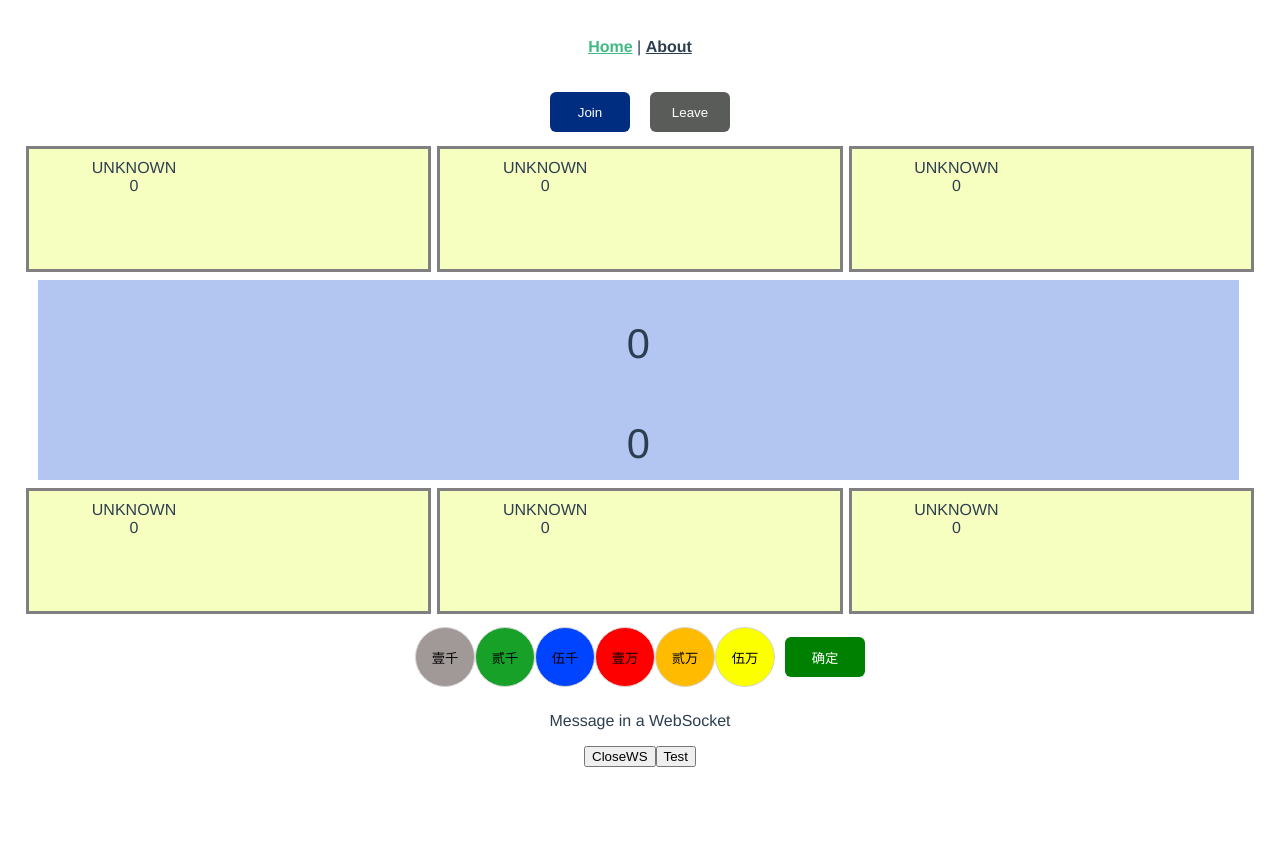
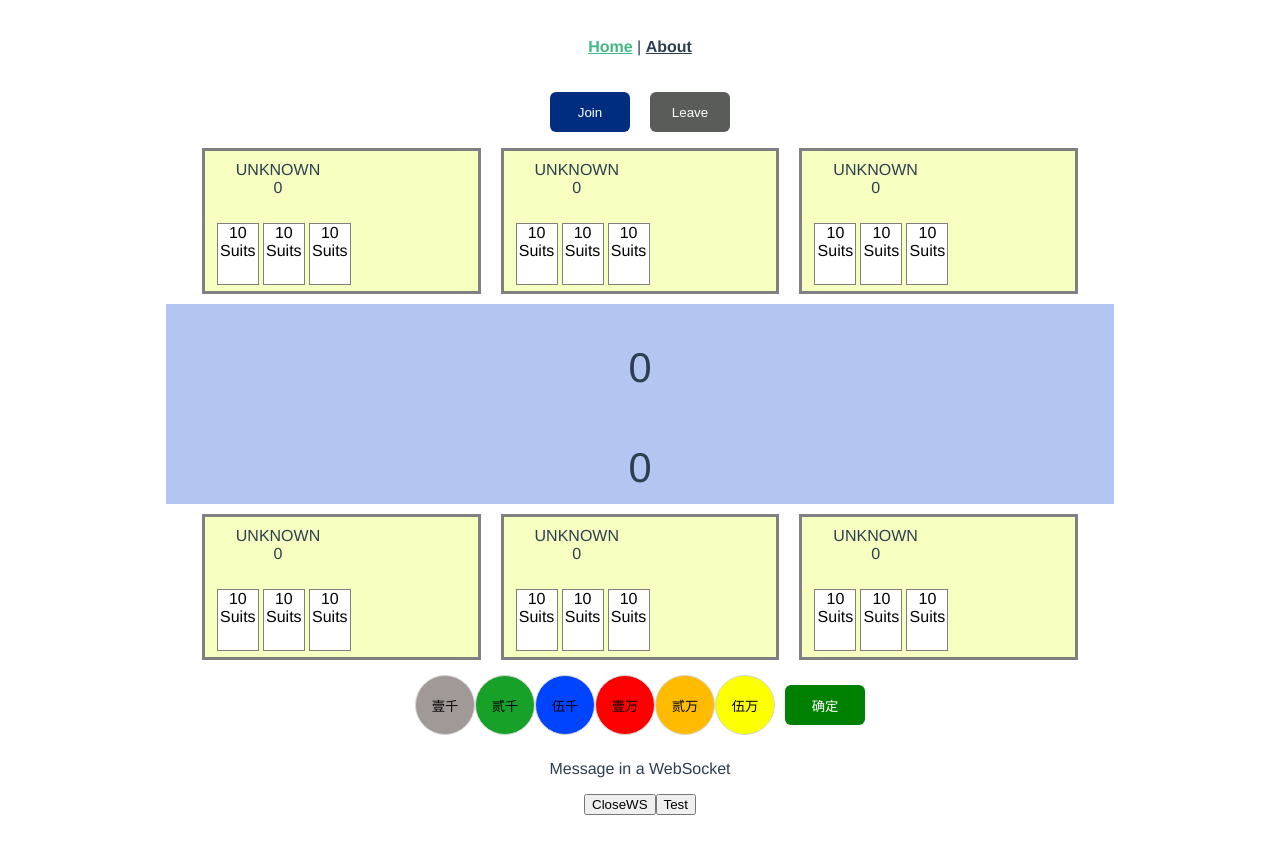
Before and after one commit to billzhou2005/th-apptest, a Vue app: page / in a window 1280 px wide. Shown: the top 854 px of the page. Before the commit the page ends 812 px from the top, so only its background shows below. Built offline with nearby package versions, Linux system fonts and the light colour scheme; no server answers.

Commit message:
add card and adjust layout

```diff
--- /dev/null
+++ b/src/components/Card.vue
@@ -0,0 +1,33 @@
+<!-- Add "scoped" attribute to limit CSS to this component only -->
+<style scoped lang="scss">
+.card {
+  width:40px;
+  height:60px;
+  color: #000;
+  background-color: white;
+  border-style: solid;
+  border-width: 1.2px;
+  border-color: grey;
+  margin: 2px 2px;
+  float:left;
+}
+</style>
+
+<template>
+  <div class="card">
+    <span>10</span> <br>
+    <span>Suits</span>
+  </div>
+</template>
+
+<script>
+import { defineComponent } from 'vue'
+
+export default defineComponent({
+  name: 'Card',
+  props: {
+    msg: String
+  }
+})
+
+</script>
--- a/src/components/Player.vue
+++ b/src/components/Player.vue
@@ -1,24 +1,24 @@
 <style lang="scss" scoped>
 .one-third{
-  width:30%;
-  height:100px;
+  width:20%;
+  height:120px;
   background:rgb(246, 255, 192);
   float:left;
   border-style: solid;
   border-color: gray;
   padding: 10px;
-  margin: 3px 3px;
+  margin: 5px 10px;
 }
 
 .one-thirdFocus{
-  width:30%;
-  height:100px;
+  width:20%;
+  height:120px;
   background:rgb(246, 255, 192);
   float:left;
   border-style: solid;
   border-color: blue;
   padding: 10px;
-  margin: 3px 3px;
+  margin: 5px 10px;
   .counter {
       padding: 20px;
       color:red;
@@ -38,8 +38,10 @@
   color:red;
   font-size:0.8em;
 }
-
-
+.down-cards{
+  height:50%;
+  float:left;
+}
 </style>
 
 <template>
@@ -54,13 +56,20 @@
           v-if="focus"
       > {{ counter }} </span> <br>
     </div>
+    <div class="down-cards">
+      <Card/>
+      <Card/>
+      <Card/>
+    </div>
   </div>
 </template>
 
 <script>
 import { defineComponent } from 'vue'
+import Card from '@/components/Card.vue'
 
 export default defineComponent({
+  components: { Card },
   name: 'Player',
   methods: {
     sendMessage(bvol) {
--- a/src/views/About.vue
+++ b/src/views/About.vue
@@ -1,11 +1,58 @@
 <template>
-
+  <div class="hello">
+    <h1>{{ msg }}</h1>
+    <p>
+      For a guide and recipes on how to configure / customize this project,<br>
+      check out the
+      <a href="https://cli.vuejs.org" target="_blank" rel="noopener">vue-cli documentation</a>.
+    </p>
+    <h3>Installed CLI Plugins</h3>
+    <ul>
+      <li><a href="https://github.com/vuejs/vue-cli/tree/dev/packages/%40vue/cli-plugin-babel" target="_blank" rel="noopener">babel</a></li>
+      <li><a href="https://github.com/vuejs/vue-cli/tree/dev/packages/%40vue/cli-plugin-router" target="_blank" rel="noopener">router</a></li>
+    </ul>
+    <h3>Essential Links</h3>
+    <ul>
+      <li><a href="https://vuejs.org" target="_blank" rel="noopener">Core Docs</a></li>
+      <li><a href="https://forum.vuejs.org" target="_blank" rel="noopener">Forum</a></li>
+      <li><a href="https://chat.vuejs.org" target="_blank" rel="noopener">Community Chat</a></li>
+      <li><a href="https://twitter.com/vuejs" target="_blank" rel="noopener">Twitter</a></li>
+      <li><a href="https://news.vuejs.org" target="_blank" rel="noopener">News</a></li>
+    </ul>
+    <h3>Ecosystem</h3>
+    <ul>
+      <li><a href="https://router.vuejs.org" target="_blank" rel="noopener">vue-router</a></li>
+      <li><a href="https://vuex.vuejs.org" target="_blank" rel="noopener">vuex</a></li>
+      <li><a href="https://github.com/vuejs/vue-devtools#vue-devtools" target="_blank" rel="noopener">vue-devtools</a></li>
+      <li><a href="https://vue-loader.vuejs.org" target="_blank" rel="noopener">vue-loader</a></li>
+      <li><a href="https://github.com/vuejs/awesome-vue" target="_blank" rel="noopener">awesome-vue</a></li>
+    </ul>
+  </div>
 </template>
 
 <script>
+export default {
+  name: 'About',
+  props: {
+    msg: String
+  }
+}
+</script>
 
-export default {
-  name: "about"
-
-};
-</script>
+<!-- Add "scoped" attribute to limit CSS to this component only -->
+<style scoped lang="scss">
+h3 {
+  margin: 40px 0 0;
+}
+ul {
+  list-style-type: none;
+  padding: 0;
+}
+li {
+  display: inline-block;
+  margin: 0 10px;
+}
+a {
+  color: #42b983;
+}
+</style>
--- a/src/views/Home.vue
+++ b/src/views/Home.vue
@@ -286,6 +286,8 @@ export default  {
   font-family: Avenir, Helvetica, Arial, sans-serif;
   -webkit-font-smoothing: antialiased;
   -moz-osx-font-smoothing: grayscale;
+  display: flex;
+  justify-content: center;
   text-align: center;
   color: #2c3e50;
   margin-top: 20px;
@@ -300,8 +302,8 @@ export default  {
   justify-content: center;
 }
 .row-middle {
-  margin: 0px 30px;
-  width:95%;
+  margin: auto auto;
+  width:75%;
   height:100px;
   background:rgb(178, 198, 241);
   display: flex;
```
Also changed, not shown: src/components/HelloWorld.vue (deleted, +0 -58 lines).
